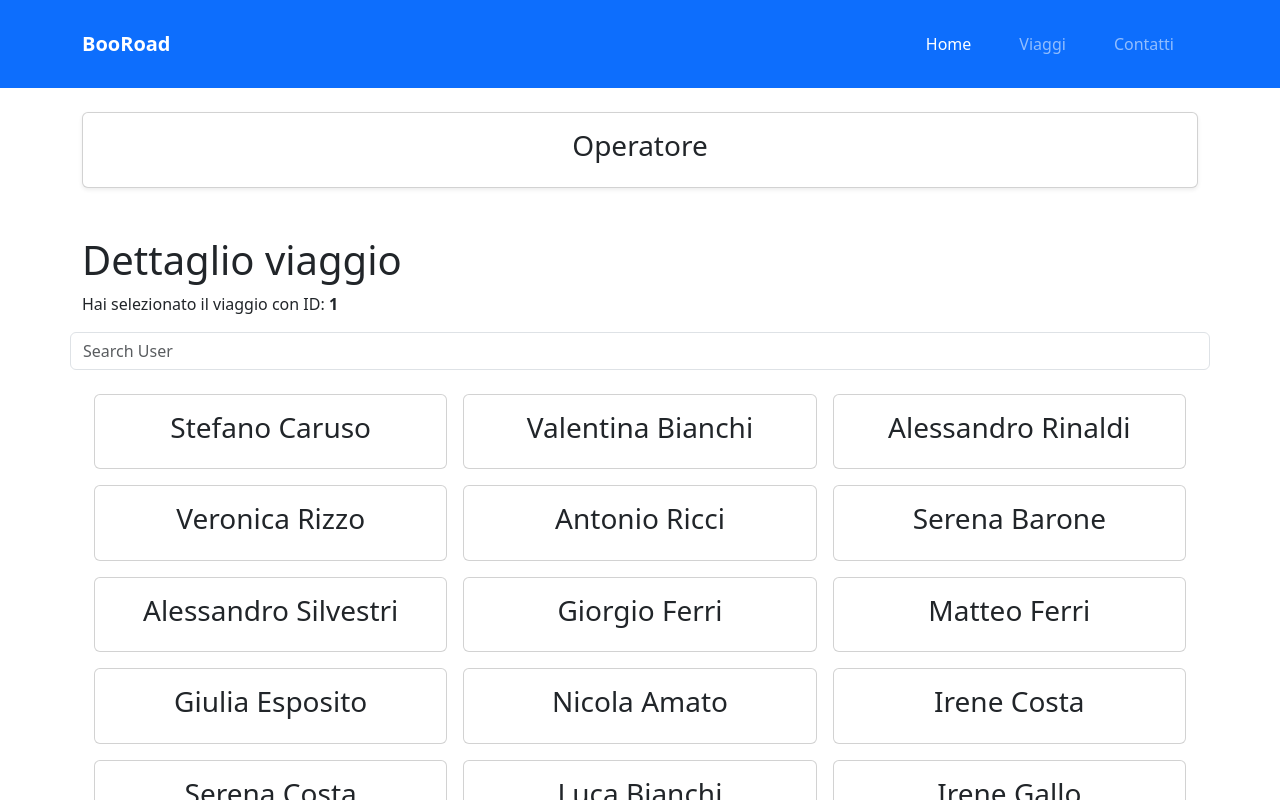
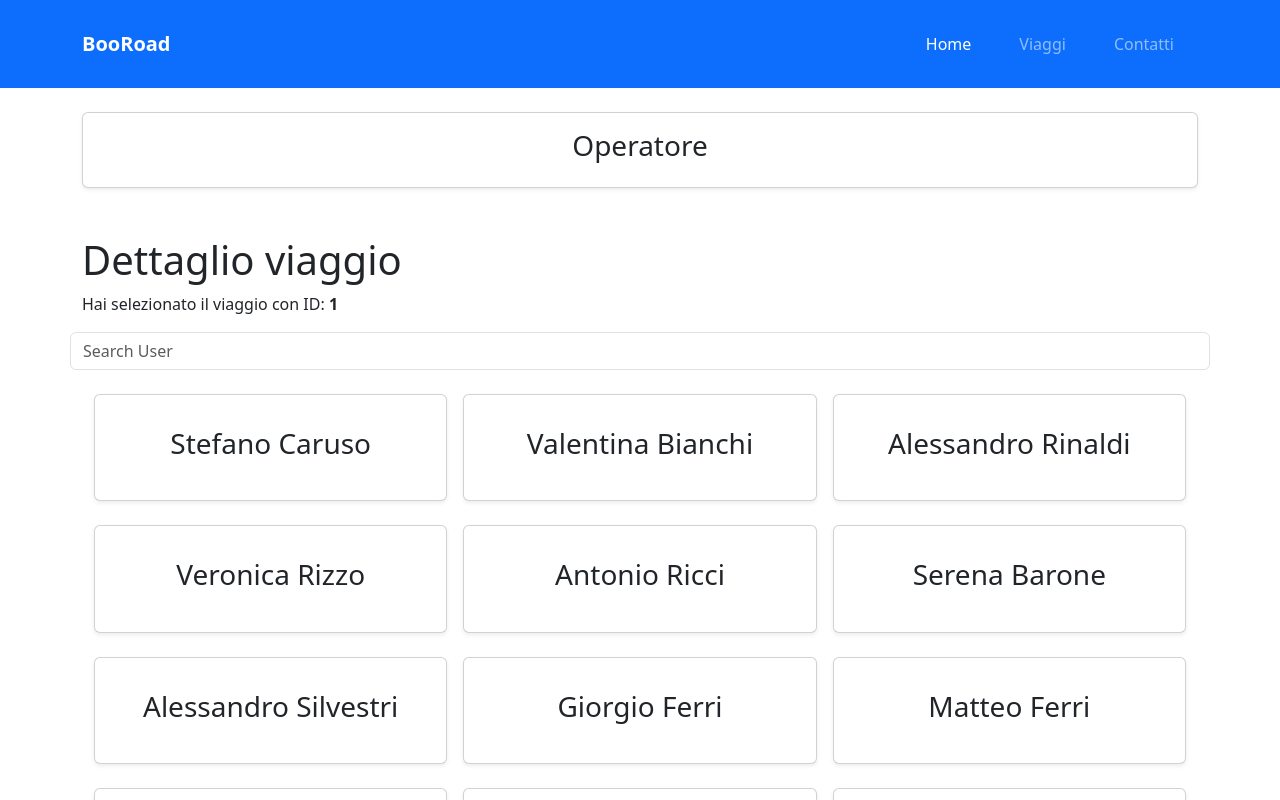
Before and after one commit to AndreaCatapano/react-prototipo-team-2, a React (Vite) app: page /trips/1 in a window 1280 px wide. Shown: the top 800 px of the page. Built offline with nearby package versions, Linux system fonts and the light colour scheme.

Commit message:
feat: user button style

```diff
--- a/src/components/UserCard.jsx
+++ b/src/components/UserCard.jsx
@@ -5,7 +5,7 @@ function UserCard({ user }) {
 
   return (
     <Link to={`/users/${user.id}`} className="col col-12 col-md-6 col-lg-4 text-decoration-none">
-      <div className="card">
+      <div className="card btn btn-light shadow-sm p-3 mb-2">
         <div className="card-body">
           <h3>{user.firstName} {user.lastName}</h3>
         </div>
```
